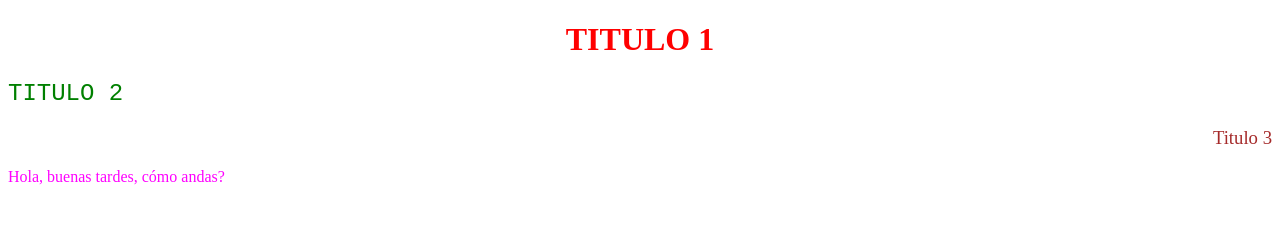
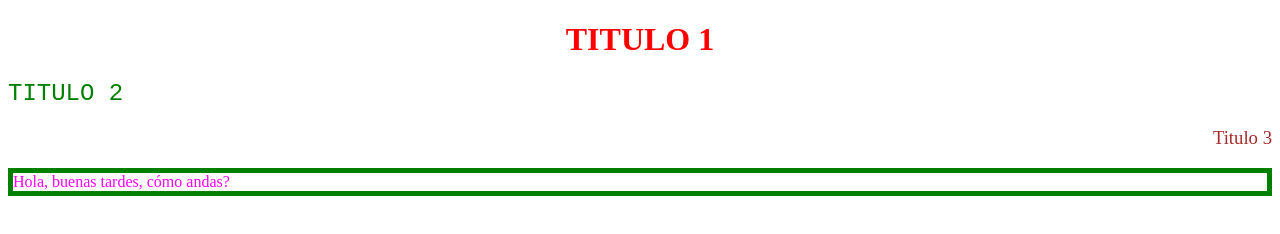
Before and after one commit to EzeMartino/utn-labcomII-practices, a plain HTML site: page EstiloLibre/index.html in a window 1280 px wide. Drawn offline with Linux system fonts and the light colour scheme.

Commit message:
Cabmios locos git push

```diff
--- a/EstiloLibre/css/style.css
+++ b/EstiloLibre/css/style.css
@@ -19,4 +19,5 @@ h3{
 
 p{
     color: magenta;
+    border: 5px solid green;
 }
```
